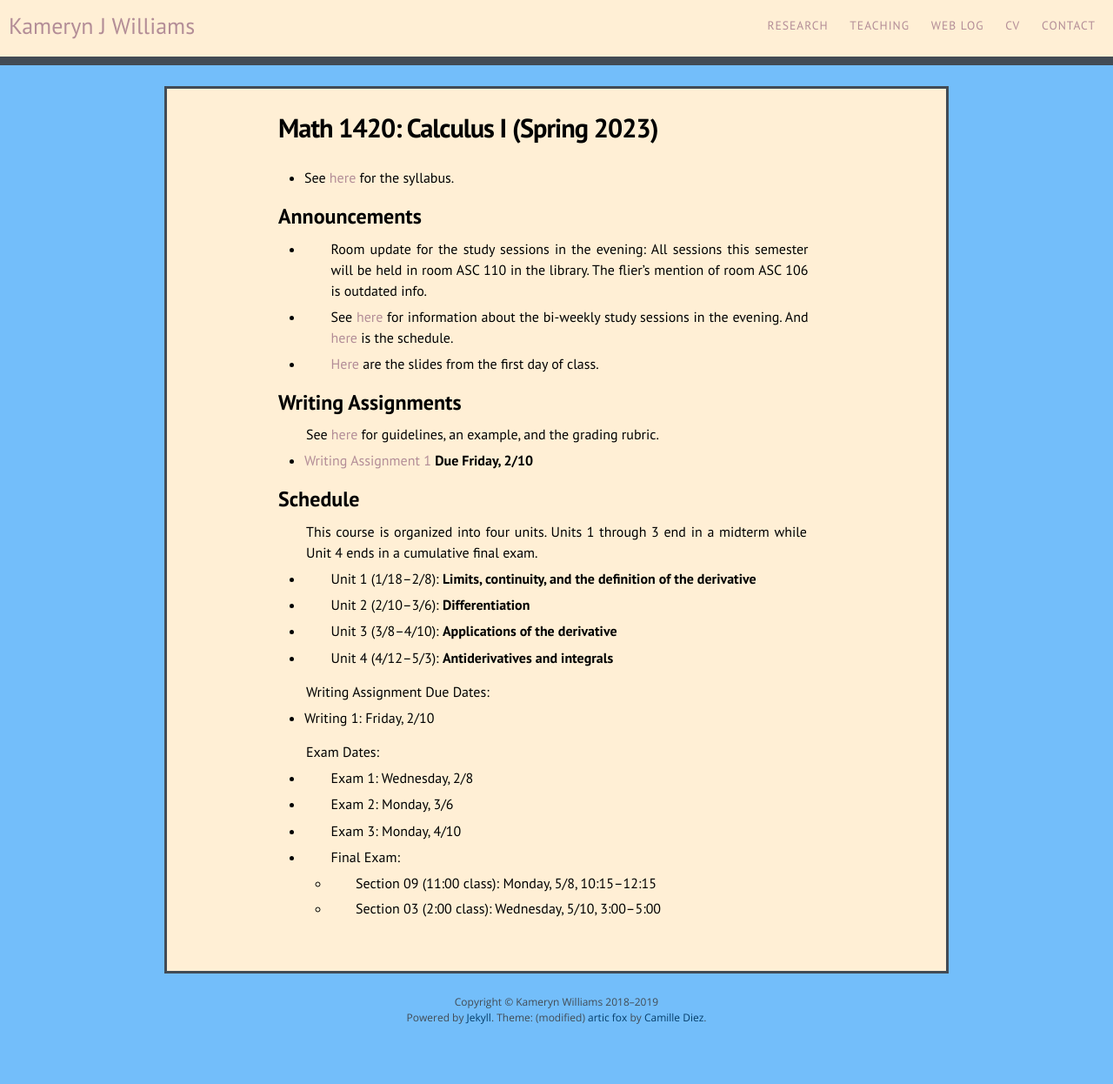
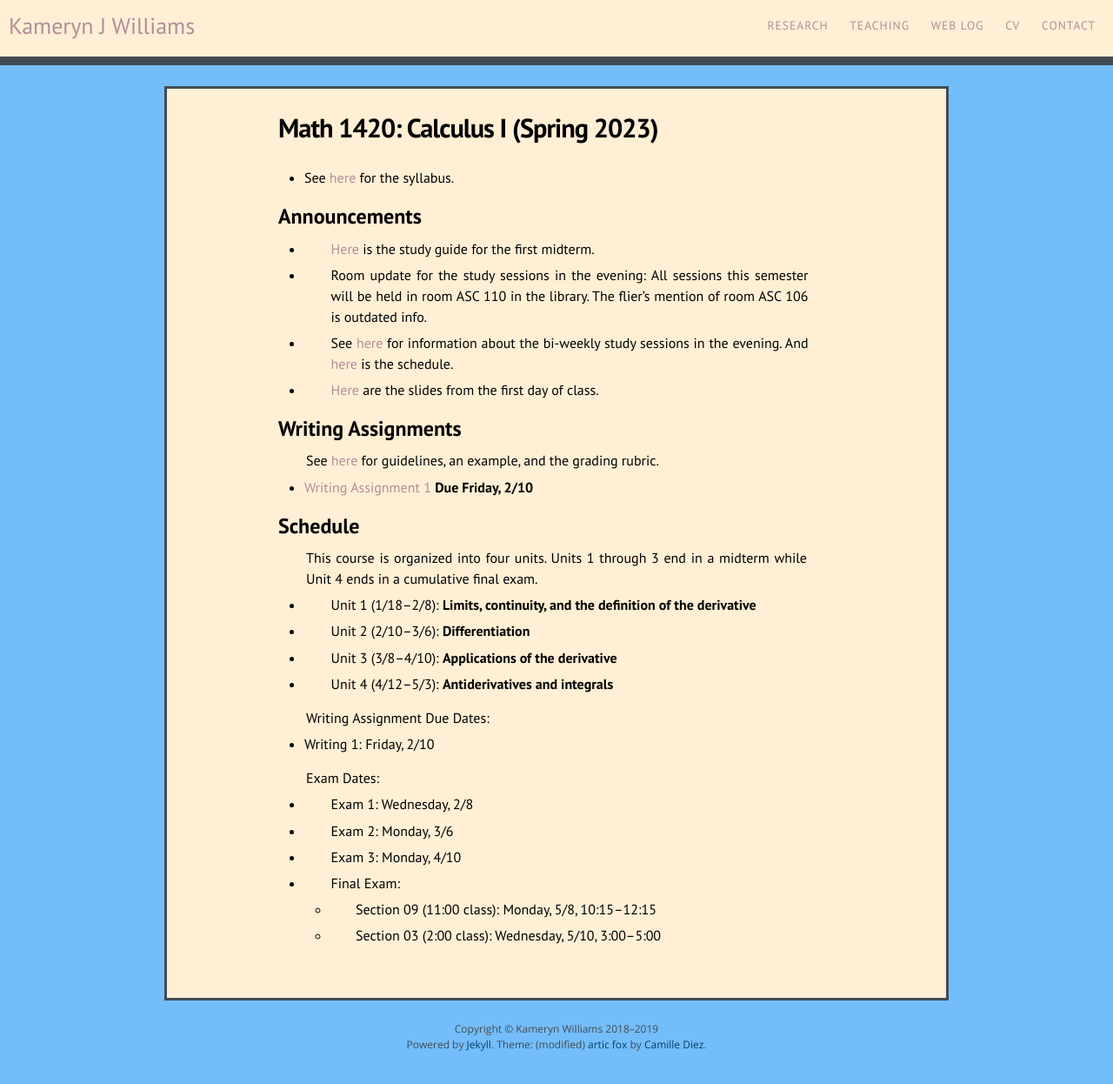
Before and after one commit to kamerynjw/kamerynjw.github.io, a Jekyll site: the page built from teaching/2023/math1420.md, in a window 1280 px wide. Shown: the whole page at 87% size. Built offline with Jekyll 4.4.1, drawn with Linux system fonts in a browser that asks for light colours; nearby versions of some CDN libraries; before the commit the page ends 1215 px from its top, so only the background shows below that.

Commit message:
new study guide here

```diff
--- a/teaching/2023/math1420.md
+++ b/teaching/2023/math1420.md
@@ -9,6 +9,8 @@ permalink: /teaching/2023/math1420/
 
 Announcements
 -------------
+
+* [Here]({{ page.url }}sg1.pdf) is the study guide for the first midterm.
 
 * Room update for the study sessions in the evening: All sessions this semester will be held in room ASC 110 in the library. The flier's mention of room ASC 106 is outdated info.
 
```
Also changed, not shown: 1 other file.
